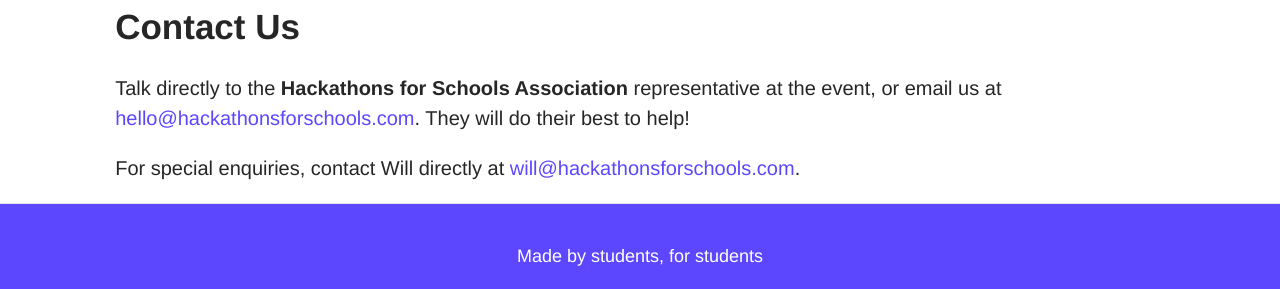
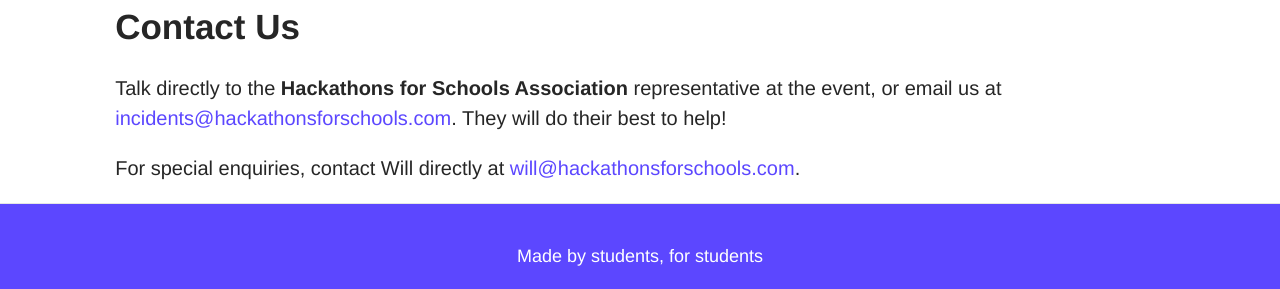
Before and after one commit to hackathonsforschools/website, a Jekyll site: the page built from docs/coc.md, in a window 1280 px wide. Shown: the part 1411-1700 px from the top of the page. Built offline with Jekyll 4.4.1, drawn with Linux system fonts in a browser that asks for light colours.

Commit message:
Change incidents email

```diff
--- a/docs/coc.md
+++ b/docs/coc.md
@@ -41,6 +41,6 @@
 ## Contact Us
 
 
-Talk directly to the **Hackathons for Schools Association** representative at the event, or email us at [hello@hackathonsforschools.com](mailto:hello@hackathonsforschools.com). They will do their best to help!
+Talk directly to the **Hackathons for Schools Association** representative at the event, or email us at [incidents@hackathonsforschools.com](mailto:incidents@hackathonsforschools.com). They will do their best to help!
 
 For special enquiries, contact Will directly at [will@hackathonsforschools.com](mailto:will@hackathonsforschools.com).
```
